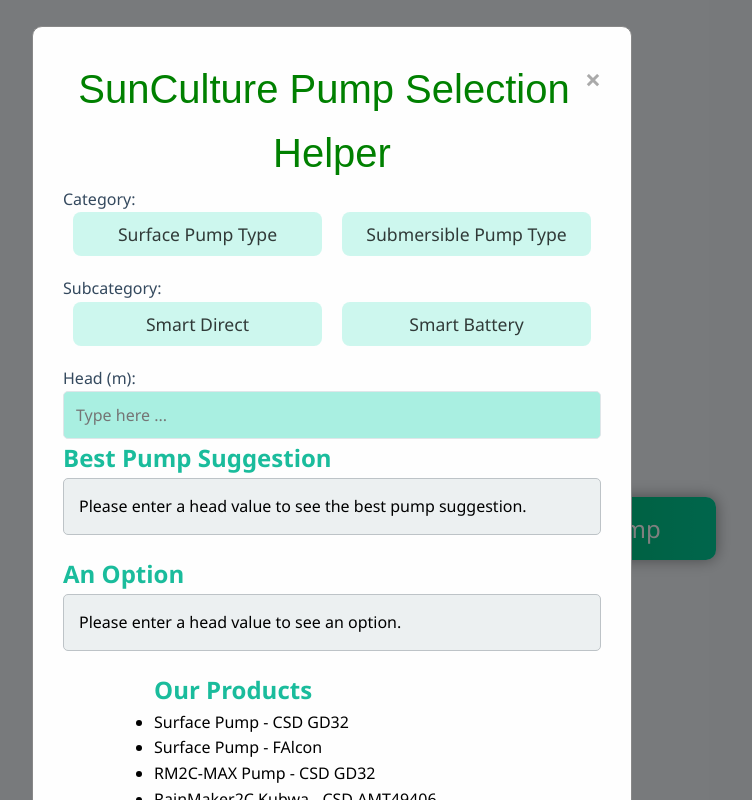
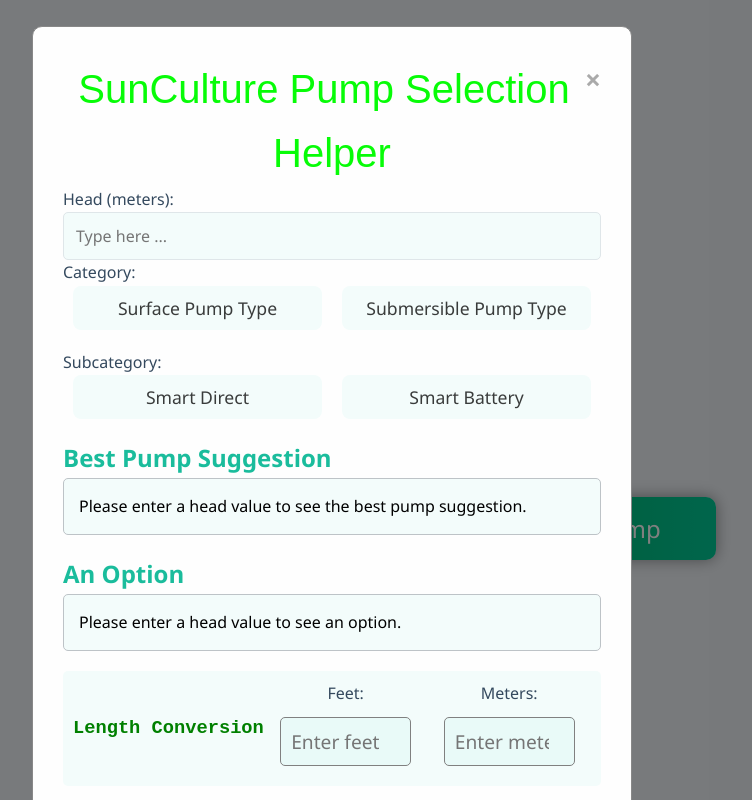
Before and after one commit to M-Jacks/Pump-Selection-Helper, a plain HTML site: page index.html in a window 1280 px wide. Both pictures are taken after a click on the button "Select Pump". Shown: the whole page, without its empty margins (308-1060 px from the left). Drawn offline with Linux system fonts and the light colour scheme.

Commit message:
Reduced visual effects on css

```diff
--- a/index.html
+++ b/index.html
@@ -19,21 +19,20 @@
                         <p>SunCulture Pump Selection Helper</p>
                     </div>
 
+                    <label for="head">Head (meters):</label>
+                    <input placeholder="Type here ..." type="number" id="head" name="head" required>
+
                     <label for="category">Category:</label>
                     <div id="categoryButtons">
                         <button class="category-btn" data-value="surface">Surface Pump Type</button>
                         <button class="category-btn" data-value="submersible">Submersible Pump Type</button>
                     </div>
 
-
                     <label for="subcategory">Subcategory:</label>
                     <div id="subcategoryButtons">
                         <button class="subcategory-btn" data-value="smart_direct">Smart Direct</button>
                         <button class="subcategory-btn" data-value="smart_battery">Smart Battery</button>
                     </div>
-
-                    <label for="head">Head (m):</label>
-                    <input placeholder="Type here ..." type="number" id="head" name="head" required>
 
                     <div class="section" id="bestPump">
                         <h2>Best Pump Suggestion</h2>
@@ -44,6 +43,18 @@
                         <h2>An Option</h2>
                         <div id="optionResults">Please enter a head value to see an option.</div>
                     </div>
+
+                    <div class="conversion-section">
+                        <h3>Length Conversion</h3>
+                        <div>
+                            <label for="feetInput">Feet:</label>
+                            <input placeholder="Enter feet" type="number" id="feetInput">
+                        </div>
+                        <div>
+                            <label for="metersInput">Meters:</label>
+                            <input placeholder="Enter meters" type="number" id="metersInput">
+                        </div>
+                    </div>
                 </div>
                 <div class="side-panel">
                     <h2>Our Products</h2>
@@ -52,5 +63,30 @@
             </div>
         </div>
     </div>
+
+    <script>
+        const feetInput = document.getElementById('feetInput');
+        const metersInput = document.getElementById('metersInput');
+
+        // feet to meters
+        feetInput.addEventListener('input', function() {
+            const feet = parseFloat(feetInput.value);
+            if (!isNaN(feet)) {
+                metersInput.value = (feet * 0.3048).toFixed(2);
+            } else {
+                metersInput.value = ''; // Clear if invalid
+            }
+        });
+
+        // meters to feet
+        metersInput.addEventListener('input', function() {
+            const meters = parseFloat(metersInput.value);
+            if (!isNaN(meters)) {
+                feetInput.value = (meters / 0.3048).toFixed(2);
+            } else {
+                feetInput.value = '';
+            }
+        });
+    </script>
 </body>
 </html>
--- a/index.js
+++ b/index.js
@@ -15,34 +15,6 @@ document.addEventListener('DOMContentLoaded', () => {
             "pump": "Surface Pump",
             "controller": "CSD GD32",
             "category": "surface",
-            "subcategory": "smart_direct",
-            "performance": {
-                "1": 2968.46,
-                "5": 2782.07,
-                "10": 1689.35,
-                "15": 809.31,
-                "20": 101.03,
-                "21": 0.0
-            },
-            "url": "https://sunculture.io/surfacepump/"
-        }, {
-            "pump": "Surface Pump",
-            "controller": "FAlcon",
-            "category": "surface",
-            "subcategory": "smart_direct",
-            "performance": {
-                "1": 2968.46,
-                "5": 2782.07,
-                "10": 1689.35,
-                "15": 809.31,
-                "20": 101.03,
-                "21": 0.0
-            },
-            "url": "https://sunculture.io/surfacepump/"
-        }, {
-            "pump": "RM2C-MAX Pump",
-            "controller": "CSD GD32",
-            "category": "submersible",
             "subcategory": "smart_direct",
             "performance": {
                 "1": 2968.46,
--- a/styles.css
+++ b/styles.css
@@ -28,7 +28,7 @@ body {
 
 p {
     text-align: center;
-    color: green;
+    color: rgb(7, 252, 7);
     font-size: 2.5em;
     margin-bottom: 2px;
     font-family: Arial, Helvetica, sans-serif;
@@ -57,7 +57,7 @@ input[type="number"], select {
     border-radius: 5px;
     font-size: 1rem;
     transition: border-color 0.3s;
-    background-color: #74e7d09b;
+    background-color: #74e7d014;
 }
 
 input[type="number"]:focus, select:focus {
@@ -81,12 +81,12 @@ input[type="number"]:focus, select:focus {
     border-radius: 8px;
     font-size: 1.1rem;
     cursor: pointer;
-    background-color: #74e7d05b;
+    background-color: #74e7d014;
 }
 
 .subcategory-btn.active,
 .category-btn.active {
-    background: linear-gradient(270deg, cyan, green, yellow);
+    background: linear-gradient(270deg, rgba(0, 255, 255, 0.497), rgba(0, 128, 0, 0.491), rgba(255, 255, 0, 0.491));
     background-size: 400% 400%;
     color: white;
     animation: gradientShift 5s ease infinite;
@@ -130,7 +130,7 @@ input[type="number"]:focus, select:focus {
 }
 
 #bestPumpResults, #optionResults {
-    background-color: #ecf0f1;
+    background-color: #74e7d014;
     padding: 15px;
     border-radius: 5px;
     margin-bottom: 20px;
@@ -303,3 +303,38 @@ select {
     border: 1px solid #c0bcbc;
     border-radius: 4px;
 }
+
+/* Length conversion */
+.conversion-section {
+    display: flex;
+    justify-content: space-between;
+    align-items: center;
+    margin: 20px 0;
+    background-color: #74e7d014;
+    padding: 10px;
+    border-radius: 5px;
+}
+
+.conversion-section div {
+    flex: 1;
+    display: flex;
+    flex-direction: column;
+    align-items: center;
+}
+
+.conversion-section input {
+    width: 80%;
+    padding: 10px;
+    font-size: 1.2rem;
+    margin-bottom: 10px;
+    border-radius: 5px;
+    border: 1px solid grey;
+}
+h3 {
+    color: green;
+    font-family: 'Courier New', Courier, monospace;
+}
+.conversion-section label {
+    font-size: 1rem;
+    margin-bottom: 10px;
+}
```
